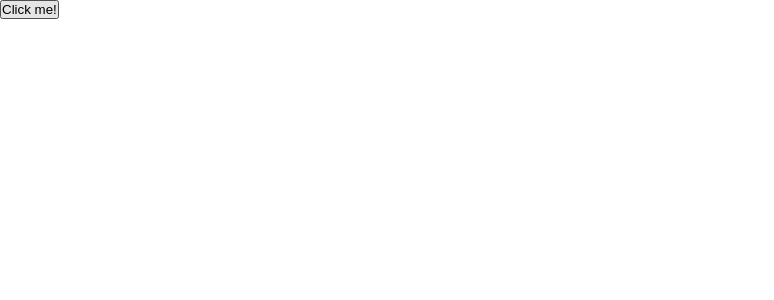
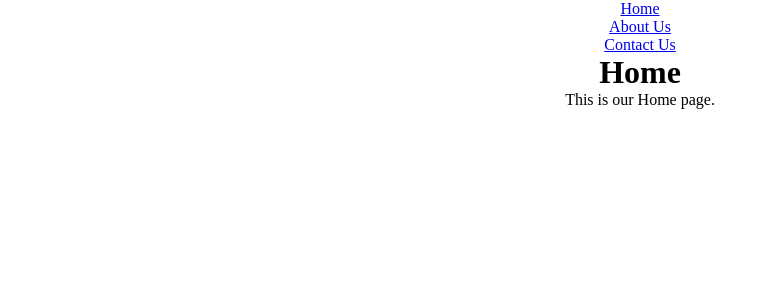
Before and after one commit to rakeshkandhi/Web-development, a React (Vite) app in the folder Learning/tutorial/: page / in a window 1280 px wide. Shown: the top 300 px of the page, without its empty margins (0-774 px from the left). Built offline with nearby package versions, Linux system fonts and the light colour scheme.

Commit message:
added routers

```diff
--- a/Learning/tutorial/index.html
+++ b/Learning/tutorial/index.html
@@ -1,7 +1,7 @@
-<!doctype html>
+<!DOCTYPE html>
 <html lang="en">
   <head>
-    <meta charset="UTF-8" />
+    <meta http-equiv="content-type" content="text/html; charset=utf-8" />
     <link rel="icon" type="image/svg+xml" href="/vite.svg" />
     <meta name="viewport" content="width=device-width, initial-scale=1.0" />
     <title>React tutorial</title>
--- a/Learning/tutorial/src/App.tsx
+++ b/Learning/tutorial/src/App.tsx
@@ -1,9 +1,53 @@
 import React from "react";
-import Clickme from "./Hooks/UseRef/Clickme";
+import { BrowserRouter as Router, Routes, Route, Link } from "react-router-dom";
+
+function Home() {
+  return (
+    <div>
+      <h1>Home</h1>
+      <p>This is our Home page.</p>
+    </div>
+  );
+}
+function About() {
+  return (
+    <div>
+      <h1>About Us</h1>
+      <p>This is our About Us page.</p>
+    </div>
+  );
+}
+function Contact() {
+  return (
+    <div>
+      <h1>Contact Us</h1>
+      <p>This is our Contact Us page.</p>
+    </div>
+  );
+}
 export const App: React.FC = () => {
   return (
     <>
-      <Clickme />
+      <Router>
+        <div className="App">
+          <ul className="App-header">
+            <li>
+              <Link to="/">Home</Link>
+            </li>
+            <li>
+              <Link to="/about">About Us</Link>
+            </li>
+            <li>
+              <Link to="/contact">Contact Us</Link>
+            </li>
+          </ul>
+          <Routes>
+            <Route path="/" element={<Home />}></Route>
+            <Route path="/about" element={<About />}></Route>
+            <Route path="/contact" element={<Contact />}></Route>
+          </Routes>
+        </div>
+      </Router>
     </>
   );
 };
--- a/Learning/tutorial/src/Hooks/UseRef/Clickme.tsx
+++ b/Learning/tutorial/src/Hooks/UseRef/Clickme.tsx
@@ -9,7 +9,11 @@ const Clickme: React.FC = () => {
   }
 console.log(ref.current);
 
-  return <button onClick={handleClick}>Click me!</button>;
+  return (
+    <button type="button" className="btn" onClick={handleClick}>
+      Click me!
+    </button>
+  );
 };
 
 export default Clickme;
--- a/Learning/tutorial/src/index.css
+++ b/Learning/tutorial/src/index.css
@@ -45,7 +45,7 @@
   margin: 0;
 }
 
-.counter .btn {
+.btn {
   font-family: Arial, Helvetica, sans-serif;
   padding: 10px;
   border-radius: 5px;
@@ -54,3 +54,7 @@
   margin-right: 10px;
   border: 1px solid hsla(0, 0%, 50%, 0.1);
 }
+
+.App{
+  text-align: center;
+}
--- /dev/null
+++ b/package.json
@@ -0,0 +1,5 @@
+{
+  "dependencies": {
+    "react-router-dom": "^6.23.0"
+  }
+}
```
Also changed, not shown: Learning/tutorial/src/Hooks/UseReducer/Login.tsx (renamed from Learning/tutorial/src/reducer/Login.tsx), Learning/tutorial/src/Hooks/UseReducer/counter.tsx (renamed from Learning/tutorial/src/reducer/counter.tsx), Learning/tutorial/src/Routers/RouterDemo.tsx (added), 1 other file (tests, documents, lock files or other folders).
